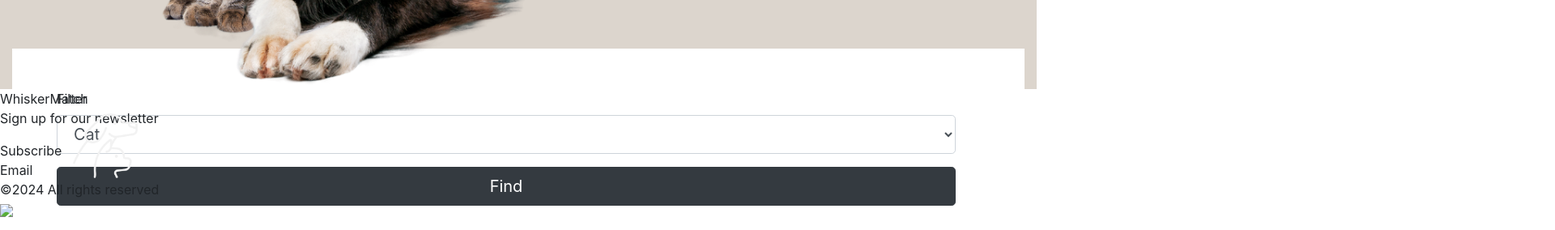
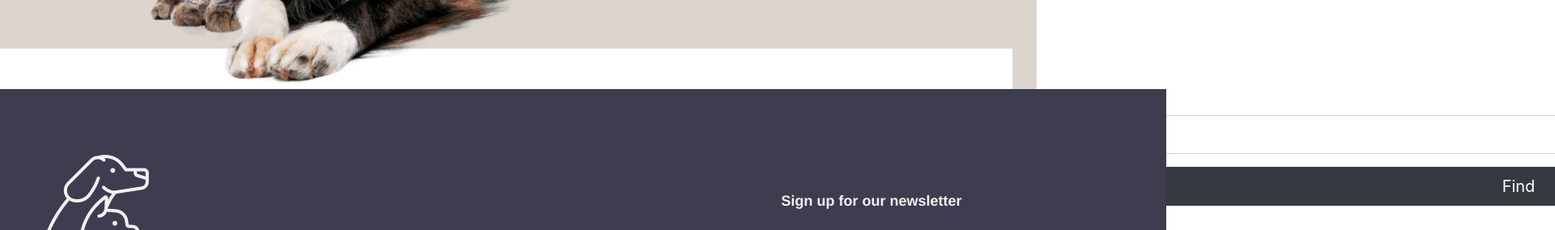
Before and after one commit to kiiru7951/WhiskerMatch, a plain HTML site: page index.html in a window 1280 px wide. Shown: the part 650-934 px from the top of the page at 81% size, 1920 px wide, since content can reach past the window. Drawn offline with nearby package versions, Linux system fonts and the light colour scheme; files whose address does not match are found by name.

Commit message:
Added styles for new footer

```diff
--- a/style.css
+++ b/style.css
@@ -531,3 +531,186 @@
   -ms-transform:scale(0.5);
   transform:scale(0.5);
   }
+
+
+  .box {
+    width: 1440px;
+    height: 335px;
+  }
+
+  .footers-footer {
+    position: fixed;
+    width: 1446px;
+    height: 335px;
+    top: 0;
+    left: 0;
+  }
+
+  .overlap {
+    position: relative;
+    width: 1440px;
+    height: 335px;
+    background-color: #3d3d4f;
+  }
+
+  .logo {
+    position: absolute;
+    width: 242px;
+    height: 188px;
+    top: 81px;
+    left: 0;
+  }
+
+  .pet {
+    position: absolute;
+    width: 128px;
+    height: 128px;
+    top: 0;
+    left: 56px;
+    object-fit: cover;
+  }
+
+  .text-wrapper {
+    position: absolute;
+    width: 240px;
+    top: 128px;
+    left: 0;
+    font-family: "Caveat Brush-Regular", Helvetica;
+    font-weight: 400;
+    color: #f2f2f2;
+    font-size: 30px;
+    text-align: center;
+    letter-spacing: 0.6px;
+    line-height: 42.3px;
+  }
+
+
+
+  .div {
+    position: absolute;
+    width: 155px;
+    height: 33px;
+    top: 0;
+    left: 0;
+    font-family: "Noto Sans Hebrew New-Bold", Helvetica;
+    font-weight: 700;
+    color: #f2f2f2;
+    font-size: 26px;
+    text-align: center;
+    letter-spacing: 0;
+    line-height: normal;
+  }
+
+
+
+  .p {
+    position: absolute;
+    width: 290px;
+    height: 33px;
+    top: 128px;
+    left: 931px;
+    font-family: "Noto Sans Hebrew New-Bold", Helvetica;
+    font-weight: 700;
+    color: #f2f2f2;
+    font-size: 18px;
+    text-align: center;
+    letter-spacing: 0;
+    line-height: normal;
+  }
+
+  .newsletter {
+    position: absolute;
+    width: 369px;
+    height: 40px;
+    top: 177px;
+    left: 907px;
+  }
+
+  .overlap-group {
+    position: relative;
+    width: 365px;
+    height: 40px;
+    background-color: #d9d9d9;
+    border-radius: 25px;
+  }
+
+  .div-wrapper {
+    position: absolute;
+    width: 120px;
+    height: 40px;
+    top: 0;
+    left: 245px;
+    background-color: #f2f2f2;
+    border-radius: 25px;
+  }
+
+  .text-wrapper-3 {
+    position: absolute;
+    width: 88px;
+    height: 23px;
+    top: 8px;
+    left: 16px;
+    font-family: "Noto Sans Hebrew New-Regular", Helvetica;
+    font-weight: 400;
+    color: #000000;
+    font-size: 18px;
+    text-align: center;
+    letter-spacing: 0;
+    line-height: normal;
+  }
+
+  .text-wrapper-4 {
+    position: absolute;
+    width: 82px;
+    height: 21px;
+    top: 10px;
+    left: 14px;
+    font-family: "Sans Serif Collection-Regular", Helvetica;
+    font-weight: 400;
+    color: #000000;
+    font-size: 18px;
+    text-align: center;
+    letter-spacing: 0;
+    line-height: normal;
+    white-space: nowrap;
+  }
+
+  .text-wrapper-5 {
+    position: absolute;
+    width: 223px;
+    height: 31px;
+    top: 280px;
+    left: 126px;
+    font-family: "Noto Sans Hebrew New-Regular", Helvetica;
+    font-weight: 400;
+    color: #f2f2f2;
+    font-size: 18px;
+    text-align: center;
+    letter-spacing: 0;
+    line-height: normal;
+  }
+
+  .text-wrapper-6 {
+    position: absolute;
+    width: 76px;
+    height: 20px;
+    top: 286px;
+    left: 897px;
+    font-family: "Noto Sans Hebrew New-Regular", Helvetica;
+    font-weight: 400;
+    color: #f2f2f2;
+    font-size: 18px;
+    text-align: center;
+    letter-spacing: 0;
+    line-height: normal;
+    white-space: nowrap;
+  }
+
+  .line {
+    position: absolute;
+    width: 1200px;
+    height: 1px;
+    top: 272px;
+    left: 120px;
+    object-fit: cover;
+  }
```
